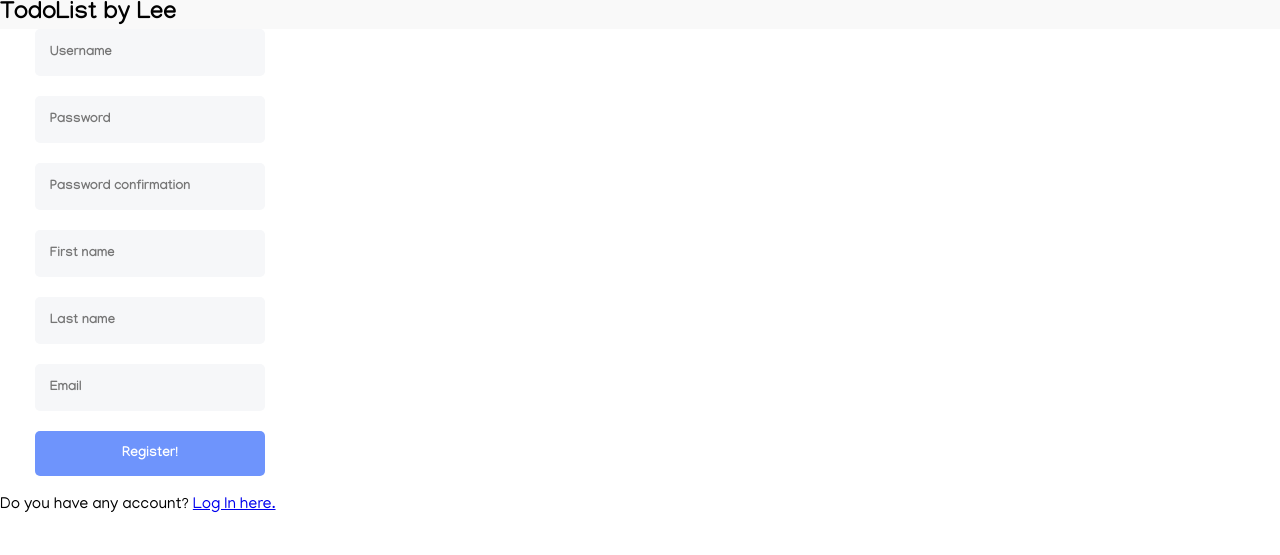
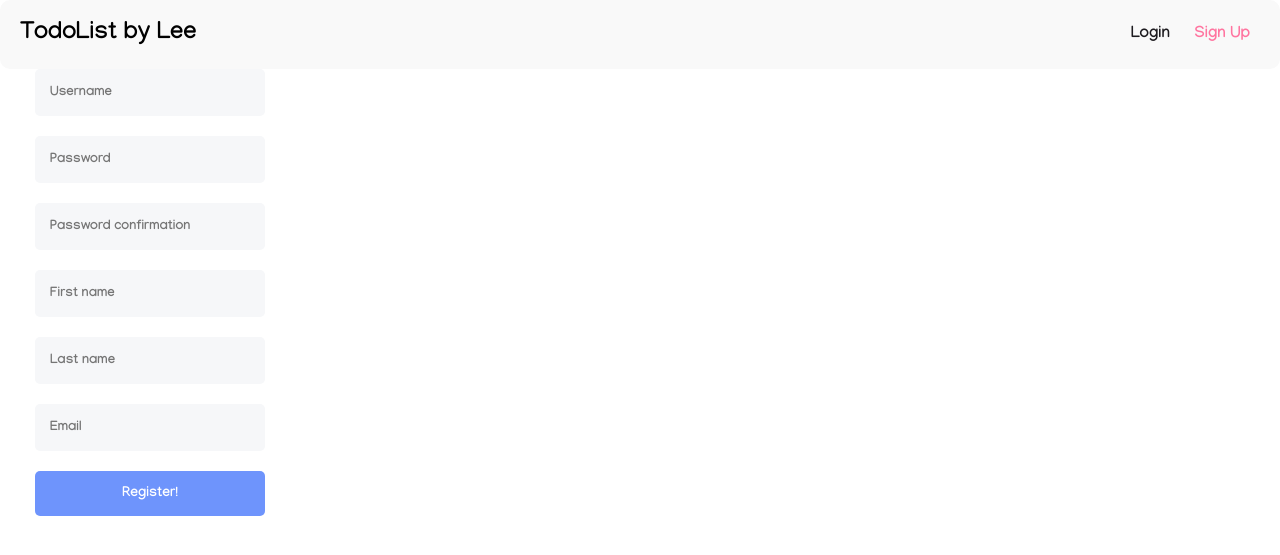
Before and after one commit to vitualizz/django-todoList, a Django app: page /users/signup/ in a window 1280 px wide. Shown: the top 555 px of the page. Run offline with Django 3.2, Linux system fonts and the light colour scheme; style sheets or scripts are compiled from the project's sources; some libraries are stand-ins or nearby versions.

Commit message:
navbar to navigation full

```diff
--- a/static/styles/base/_reset.sass
+++ b/static/styles/base/_reset.sass
@@ -1,3 +1,6 @@
-*, body
+*
   margin: 0
   padding: 0
+
+a
+  text-decoration: none
--- /dev/null
+++ b/static/styles/components/_navigation.sass
@@ -0,0 +1,17 @@
+.navigation
+  align-items: center
+  background: $navigation--background
+  border-radius: 10px
+  display: flex
+  justify-content: space-between
+  padding: 20px
+
+  &__actions
+    &Link
+      font-weight: bold
+      color: $navigation__actionsLink--color
+      margin: 0 10px
+      transition: all 0.2s ease-in-out
+
+      &:hover, &Active
+        color: $navigation__actionsLinkActive--color
--- /dev/null
+++ b/static/styles/layout/_container.sass
@@ -0,0 +1,4 @@
+.container
+  margin: 0 auto
+  position: relative
+  width: auto
--- a/static/styles/layout/_nav.sass
+++ /dev/null
@@ -1,2 +0,0 @@
-.navbar
-  background: $navbar--background
--- a/static/styles/main.sass
+++ b/static/styles/main.sass
@@ -9,8 +9,8 @@
 @import './helpers/mixins'
 
 // Layout
-@import './layout/nav'
 
 // Components
+@import './components/navigation'
 @import './components/forms'
 @import './components/buttons'
--- a/static/styles/themes/_principal.sass
+++ b/static/styles/themes/_principal.sass
@@ -6,9 +6,13 @@ $white: #fff
 $white-1: #f9f9f9
 $white-2: #F6F7F9
 $gray-2: #748194
+$black: #000
+$black-1: #1E1C20
 
 // Layout
-$navbar--background: $white-1
+$navigation--background: $white-1
+$navigation__actionsLink--color: $black-1
+$navigation__actionsLinkActive--color: $secondary
 
 // Components
 $form__fieldInput--background: $white-2
--- a/templates/base.html
+++ b/templates/base.html
@@ -16,7 +16,7 @@
 
 <body>
 
-  {% include "shared/nav.html" %}
+  {% include "shared/navigation.html" %}
 
   {% block container %}
   {% endblock%}
--- a/templates/shared/nav.html
+++ /dev/null
@@ -1,14 +0,0 @@
-<nav class='navbar'>
-  <div class="navbar__logo">
-    <h1>TodoList by Lee</h1>
-  </div>
-
-  <div class="navbar__actions">
-    {% if request.user.is_authenticated %}
-      <a class="navbar__actionsLogout" href=""></a>
-    {% else %}
-      <a class="navbar__actionsLogin" href=""></a>
-      <a class="navbar__actionsSignup" href=""></a>
-    {% endif %}
-  </div>
-</nav>
--- /dev/null
+++ b/templates/shared/navigation.html
@@ -0,0 +1,45 @@
+<nav class='navigation'>
+  <div class='navigation__logo'>
+    <h1>TodoList by Lee</h1>
+  </div>
+
+  <div class='navigation__actions'>
+    {% if request.user.is_authenticated %}
+
+      {% url 'users:logout' as url %}
+      <a
+        class='navigation__actionsLink
+              {% if request.path == url %}
+              navigation__actionsLinkActive
+              {% endif %}'
+        href='{{ url }}'
+      >
+        LogOut
+      </a>
+
+    {% else %}
+
+      {% url 'users:login' as url %}
+      <a
+        class='navigation__actionsLink
+              {% if request.path == url %}
+                navigation__actionsLinkActive
+              {% endif %}'
+        href='{{ url }}'
+      >
+        Login
+      </a>
+
+      {% url 'users:signup' as url %}
+      <a
+        class='navigation__actionsLink
+              {% if request.path == url %}
+                navigation__actionsLinkActive
+              {% endif %}'
+        href='{{ url }}'
+      >
+        Sign Up
+      </a>
+    {% endif %}
+  </div>
+</nav>
--- a/users/templates/users/signup.html
+++ b/users/templates/users/signup.html
@@ -2,7 +2,7 @@
 {% load widget_tweaks %}
 
 {% block head_content %}
-<title>Platzigram sign up</title>
+  <title>todoList - Sign up</title>
 {% endblock %}
 
 {% block container %}
@@ -43,9 +43,4 @@
       Register!
     </button>
   </form>
-
-  <p>
-    Do you have any account? <a href="{% url "users:login" %}">Log In here.</a>
-  </p>
-
 {% endblock %}
```
Also changed, not shown: static/styles/main.css (+18 -3 lines), users/templates/users/login.html (+1 -6 lines), 1 other file.
